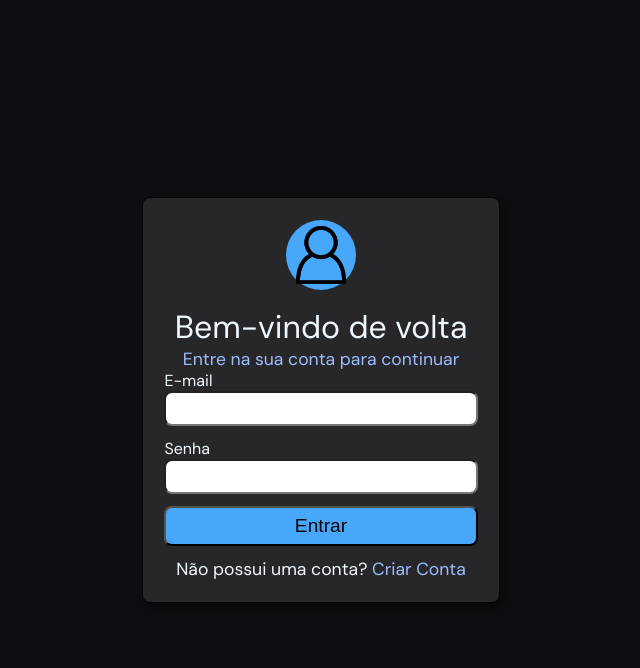
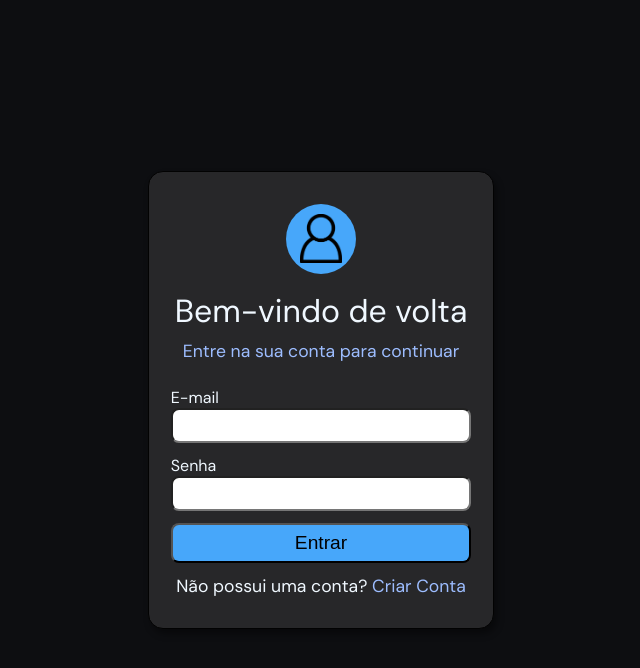
Before and after one commit to jvictor-sb/dashboard-financeiro, a Flask app: page /login in a window 1280 px wide. Shown: the top 668 px of the page, without its empty margins (319-959 px from the left). Run offline with Flask 3, Linux system fonts and the light colour scheme.

Commit message:
style(auth) Corrige mensagens de erro

```diff
--- a/auth/routes.py
+++ b/auth/routes.py
@@ -31,6 +31,9 @@ def login():
 
         usuario = buscar_por_email(email)
 
+        if not buscar_por_email(email):
+            return render_template('login.html', erro='Email ou Senha inválidos')
+
         if usuario and usuario['senha'] == hash_senha(senha):
             session['usuario'] = usuario['email']
             return redirect(url_for('dashboard.index'))
--- /dev/null
+++ b/static/auth.css
@@ -0,0 +1,124 @@
+@charset "UTF-8";
+
+@font-face {
+  font-family: "dm-regular";
+  src: url("/static/fonts/DMSans-Regular.ttf") format("truetype");
+  font-weight: normal;
+  font-style: normal;
+}
+
+* {
+  padding: 0px;
+  margin: 0px;
+  box-sizing: border-box;
+}
+
+body {
+  display: flex;
+  justify-content: center;
+  align-items: center;
+  height: 100vh;
+  background-color: #0d0e11;
+}
+
+#card-text {
+  width: 27%;
+  height: auto;
+  min-width: 320px;
+  background-color: #272729;
+  padding: 1.35rem;
+  border: 1px solid rgb(2, 2, 2);
+  box-shadow: 3px 5px 7px rgba(0, 0, 0, 0.405);
+  border-radius: 15px;
+}
+
+#icon {
+  display: flex;
+  justify-content: center;
+  align-items: center;
+  width: 50px;
+  height: 50px;
+  background-color: #47a7fa;
+  border-radius: 50%;
+  padding: 10px;
+  box-sizing: content-box;
+  margin: 10px auto 1rem auto;
+}
+
+#icon img {
+  width: 85%;
+  display: block;
+}
+
+#card-text h1,
+p {
+  font-family: "dm-regular", sans-serif;
+  text-align: center;
+}
+
+#card-text h1 {
+  color: aliceblue;
+  font-size: 2em;
+  font-weight: 500;
+  margin-bottom: 0.5rem;
+}
+
+#card-text .paragrafo {
+    margin-bottom: 25px;
+}
+
+#card-text p {
+  color: #9dbdff;
+  font-size: 1.1em;
+  margin-bottom: 10px;
+}
+
+#card-text label {
+  color: aliceblue;
+  font-size: 1em;
+  font-family: "dm-regular";
+}
+
+#card-text input[type="text"],
+#card-text input[type="email"],
+#card-text input[type="password"] {
+  width: 100%;
+  height: 35px;
+  padding-left: 8px;
+  border-radius: 8px;
+  margin-bottom: 0.75rem;
+}
+
+#card-text input[type="submit"] {
+  background-color: #47a7fa;
+  color: #000000;
+  font-size: 1.2em;
+  width: 100%;
+  height: 40px;
+  margin-bottom: 0.75rem;
+  border-radius: 8px;
+}
+
+#card-text input[type="submit"]:hover {
+  filter: brightness(0.9);
+}
+
+#card-text .erro {
+  color: #DC2626;
+  margin-bottom: 0.5rem;
+}
+
+#card-text #return_login,
+#card-text #return_cadastro {
+  color: aliceblue;
+  text-decoration: none;
+}
+
+#card-text a {
+  text-decoration: none;
+  color: #9dbdff;
+}
+
+#card-text a:hover {
+  text-decoration: underline;
+}
--- a/static/style.css
+++ /dev/null
@@ -1,111 +0,0 @@
-@charset "UTF-8";
-
-@font-face {
-    font-family: 'dm-regular';
-    src: url('/static/fonts/DMSans-Regular.ttf') format('truetype');
-    font-weight: normal;
-    font-style: normal;
-}
-
-* {
-    padding: 0px;
-    margin: 0px;
-    box-sizing: border-box;
-}
-
-body {
-    display: flex;
-    justify-content: center;
-    align-items: center;
-    height: 100vh;
-    background-color: #0d0e11;
-}
-
-#card-text {
-    width: 28%;
-    height: auto;
-    min-width: 300px;
-    background-color: #272729;
-    padding: 1.35rem;
-    border: 1px solid rgb(2, 2, 2);
-    box-shadow: 3px 5px 7px rgba(0, 0, 0, 0.405);
-    border-radius: 8px;
-}
-
-#icon {
-    display: flex;
-    justify-content: center;
-    align-items: center;
-    width: 50px;
-    height: 50px;
-    background-color: #47a7fa;
-    border-radius: 50%;
-    padding: 10px;
-    box-sizing: content-box;
-    margin: 0 auto 1rem auto;
-}
-
-#icon img {
-    width: 100%;
-    display: block;
-}
-
-#card-text h1,p {
-    font-family: 'dm-regular', sans-serif;
-    text-align: center;
-}
-
-#card-text h1 {
-    color: aliceblue;
-    font-size: 2em;
-    font-weight: 500;
-}
-
-#card-text p {
-    color: #9dbdff;
-    font-size: 1.1em;
-}
-
-#card-text label {
-    color: aliceblue;
-    font-size: 1em;
-    font-family: 'dm-regular';
-}
-
-#card-text input[type="text"],
-#card-text input[type="email"],
-#card-text input[type="password"] {
-    width: 100%;
-    height: 35px;
-    padding-left: 8px;
-    border-radius: 8px;
-    margin-bottom: 0.75rem;
-}
-
-#card-text input[type="submit"] {
-    background-color: #47a7fa;
-    color: #000000;
-    font-size: 1.2em;
-    width: 100%;
-    height: 40px;
-    margin-bottom: 0.75rem;
-    border-radius: 8px;
-}
-
-#card-text input[type="submit"]:hover {
-  filter: brightness(0.9);
-}
-
-#card-text #return_login, #card-text #return_cadastro {
-    color: aliceblue;
-    text-decoration: none;
-}
-
-#card-text a {
-    text-decoration: none;
-    color: #9dbdff;
-}
-
-#card-text a:hover {
-    text-decoration: underline;
-}
--- a/templates/cadastro.html
+++ b/templates/cadastro.html
@@ -4,7 +4,7 @@
     <meta charset="UTF-8">
     <meta name="viewport" content="width=device-width, initial-scale=1.0">
     <title>Cadastro</title>
-    <link rel="stylesheet" href="{{ url_for ('static', filename='style.css') }}">
+    <link rel="stylesheet" href="{{ url_for ('static', filename='auth.css') }}">
 </head>
 <body>
     <div id="card-text">
@@ -12,7 +12,7 @@
             <img src="{{ url_for('static', filename='icons/adicionar-usuario.png') }}" alt="ícone">
         </div>
         <h1>Criar Conta</h1>
-        <p>Insira suas informações para começar</p>
+        <p class="paragrafo">Insira suas informações para começar</p>
         <form action="/cadastro" method="post">
             <label for="nome">Nome</label><br>
             <input type="text" id="nome" name="nome" required><br>
@@ -24,7 +24,7 @@
             <input type="password" id="confirmar_senha" name="confirmar_senha" required><br>
             <input type="submit" value="Criar Conta">
             {% if erro %}
-            <p style="color: red;">{{ erro }}</p>
+            <p class="erro">{{ erro }}</p>
             {% endif %}
         </form>
         <p id="return_login">Já tem uma conta? <a href="{{ url_for('auth.login') }}">Entrar</a></p>
--- a/templates/index.html
+++ b/templates/index.html
@@ -7,5 +7,6 @@
 </head>
 <body>
     <h1>Tela de início</h1>
+    <a href="{{ url_for('auth.logout') }}">Sair</a>
 </body>
 </html>
--- a/templates/login.html
+++ b/templates/login.html
@@ -1,10 +1,10 @@
 <!DOCTYPE html>
-<html lang="en">
+<html lang="pt-br">
 <head>
     <meta charset="UTF-8">
     <meta name="viewport" content="width=device-width, initial-scale=1.0">
     <title>Login</title>
-    <link rel="stylesheet" href="{{ url_for ('static', filename='style.css') }}">
+    <link rel="stylesheet" href="{{ url_for ('static', filename='auth.css') }}">
 </head>
 <body>
     <div id="card-text">
@@ -12,7 +12,7 @@
             <img src="{{ url_for('static', filename='icons/login-icon.png') }}" alt="ícone">
         </div>
         <h1>Bem-vindo de volta</h1>
-        <p>Entre na sua conta para continuar</p>
+        <p class="paragrafo">Entre na sua conta para continuar</p>
         <form action="/login" method="post">
             <label for="email">E-mail</label><br>
             <input type="email" name="email" id="email" required><br>
@@ -21,6 +21,10 @@
             <input type="password" name="senha" id="senha" required><br>
 
             <input type="submit" value="Entrar">
+
+            {% if erro %}
+            <p class="erro">{{ erro }}</p>
+            {% endif %}
         </form>
         <p id="return_cadastro">Não possui uma conta? <a href="{{ url_for('auth.cadastro') }}">Criar Conta</a></p>
     </div>
```
Also changed, not shown: databases/usuarios.json (deleted, +0 -7 lines).
